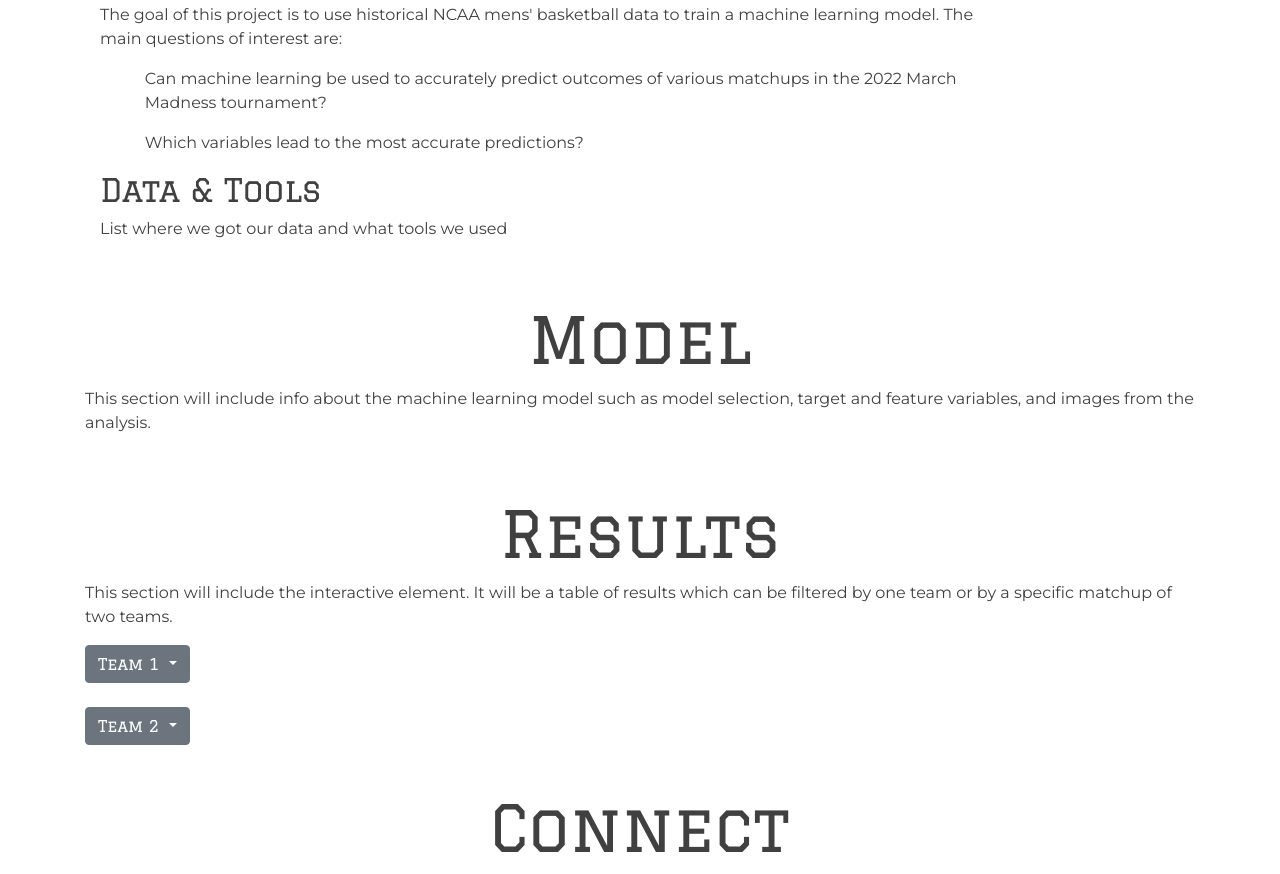
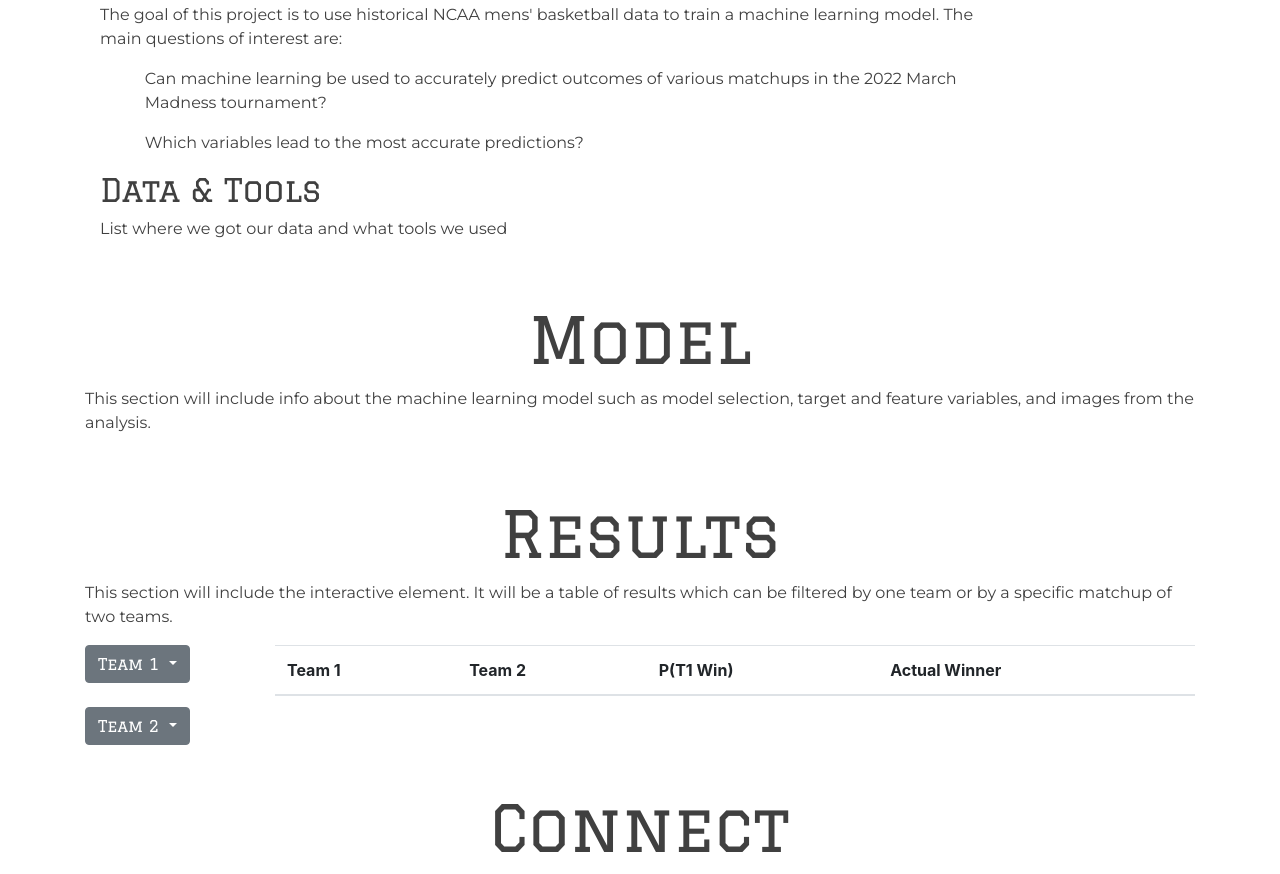
Before and after one commit to racruz25/group_project, a plain HTML site: page index.html in a window 1280 px wide. Shown: the part 1284-2158 px from the top of the page. Drawn offline with nearby package versions, Linux system fonts and the light colour scheme.

Commit message:
table outline added

```diff
--- a/index.html
+++ b/index.html
@@ -114,7 +114,7 @@
                 </div>
             </div>
             <div class="row">
-                <div class="col-md-3">
+                <div class="col-12 col-md-2">
                     <div class="dropdown">
                         <button class="btn btn-secondary dropdown-toggle" type="button" id="dropdownMenuButton" data-toggle="dropdown" aria-haspopup="true" aria-expanded="false">
                           Team 1
@@ -139,6 +139,19 @@
                         </div>
                     </div>
                 </div>
+                <div class="col-12 col-md-10">
+                    <table class="table table-striped">
+                        <thead>
+                            <tr>
+                                <th>Team 1</th>
+                                <th>Team 2</th>
+                                <th>P(T1 Win)</th>
+                                <th>Actual Winner</th>
+                            </tr>
+                        </thead>
+                        <tbody></tbody>
+                    </table>
+                </div>
             </div>
         </div>
     </section>
```
